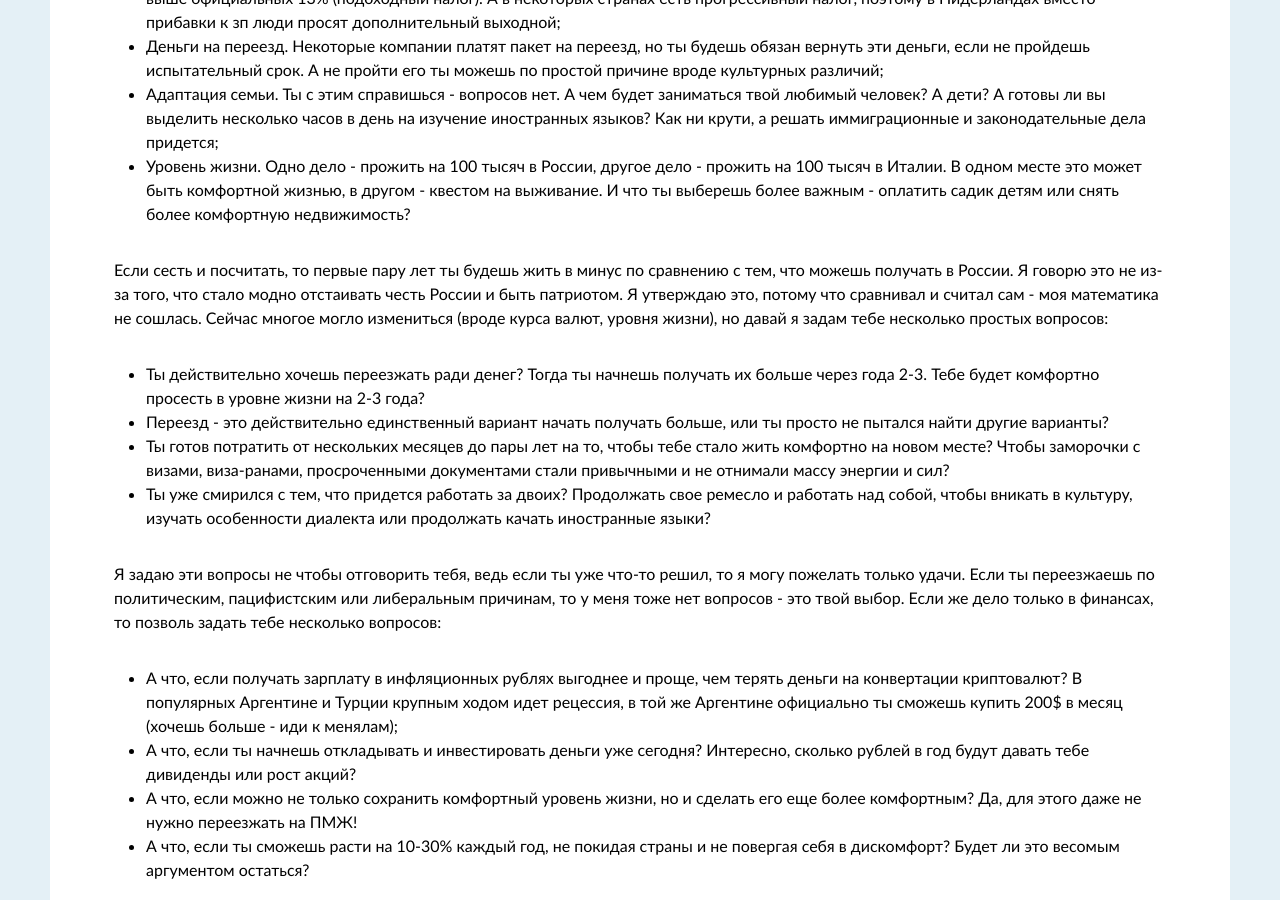
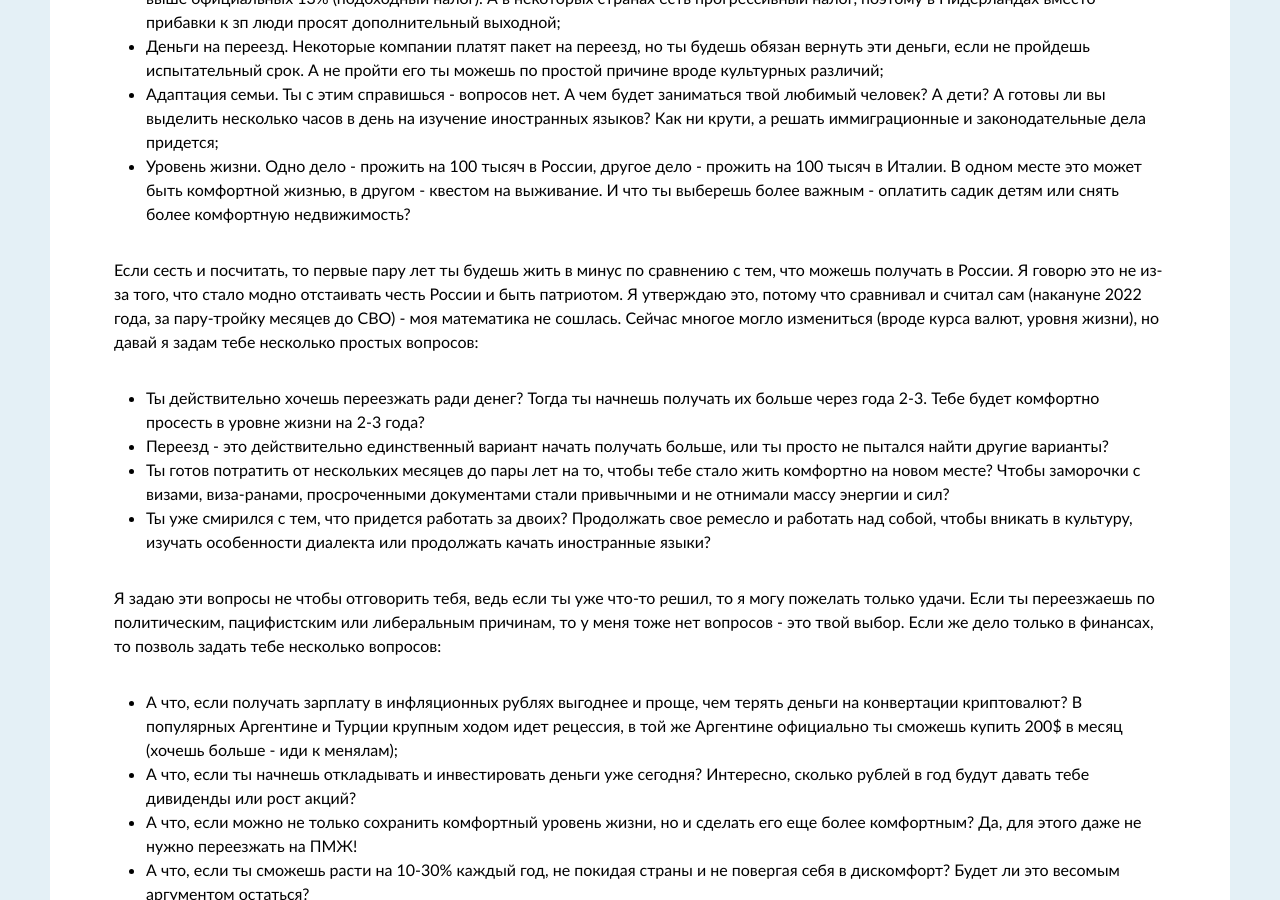
Before and after one commit to ruslankurmanaleev/ruslankurmanaleev.github.io, a Jekyll site: the page built from _posts/2023-09-22-третий.md, in a window 1280 px wide and 900 px high, scrolled down 451 px. Built offline with Jekyll 4.4.1, drawn with Linux system fonts in a browser that asks for light colours.

Commit message:
Update third text

```diff
--- a/_posts/2023-09-22-третий.md
+++ b/_posts/2023-09-22-третий.md
@@ -14,7 +14,7 @@ metatags: noindex, follow
 - Адаптация семьи. Ты с этим справишься - вопросов нет. А чем будет заниматься твой любимый человек? А дети? А готовы ли вы выделить несколько часов в день на изучение иностранных языков? Как ни крути, а решать иммиграционные и законодательные дела придется;
 - Уровень жизни. Одно дело - прожить на 100 тысяч в России, другое дело - прожить на 100 тысяч в Италии. В одном месте это может быть комфортной жизнью, в другом - квестом на выживание. И что ты выберешь более важным - оплатить садик детям или снять более комфортную недвижимость?
 
-Если сесть и посчитать, то первые пару лет ты будешь жить в минус по сравнению с тем, что можешь получать в России. Я говорю это не из-за того, что стало модно отстаивать честь России и быть патриотом. Я утверждаю это, потому что сравнивал и считал сам - моя математика не сошлась. Сейчас многое могло измениться (вроде курса валют, уровня жизни), но давай я задам тебе несколько простых вопросов:
+Если сесть и посчитать, то первые пару лет ты будешь жить в минус по сравнению с тем, что можешь получать в России. Я говорю это не из-за того, что стало модно отстаивать честь России и быть патриотом. Я утверждаю это, потому что сравнивал и считал сам (накануне 2022 года, за пару-тройку месяцев до СВО) - моя математика не сошлась. Сейчас многое могло измениться (вроде курса валют, уровня жизни), но давай я задам тебе несколько простых вопросов:
 
 - Ты действительно хочешь переезжать ради денег? Тогда ты начнешь получать их больше через года 2-3. Тебе будет комфортно просесть в уровне жизни на 2-3 года?
 - Переезд - это действительно единственный вариант начать получать больше, или ты просто не пытался найти другие варианты?
```
